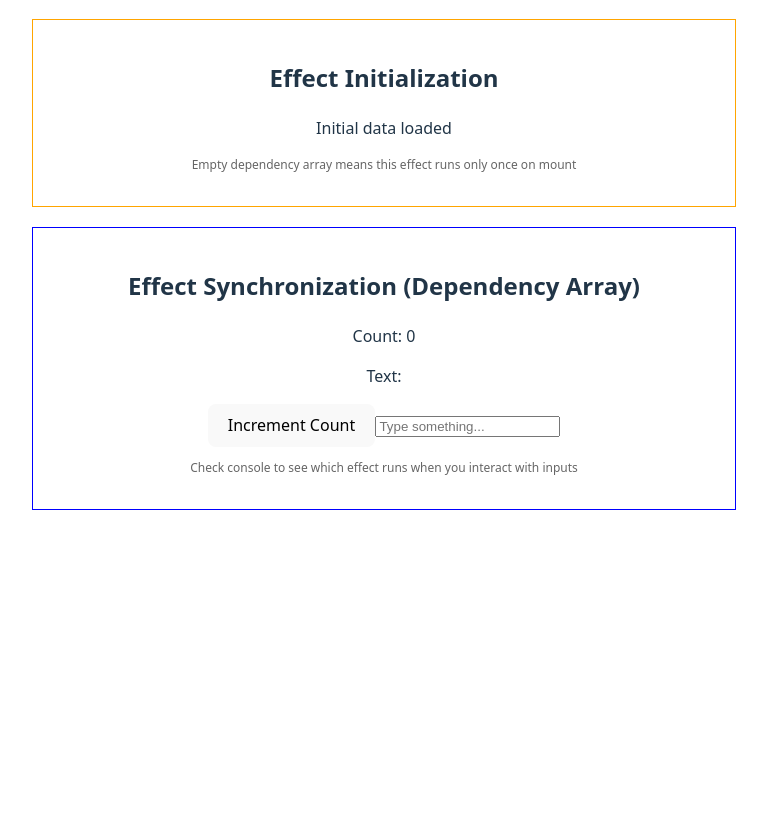
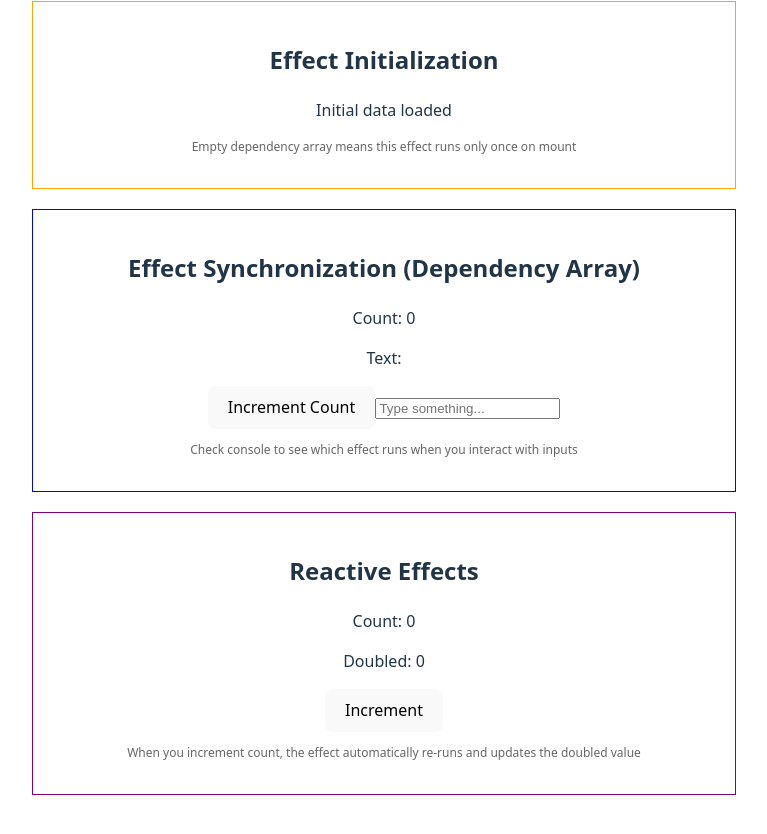
Before and after one commit to brscherer/react-playground, a React (Vite) app in the folder lifecycle-reactive-effects/: page / in a window 1280 px wide. Shown: the part 220-1054 px from the top of the page, without its empty margins (256-1023 px from the left). Before the commit the page ends 800 px from the top, so only its background shows below. Built offline with nearby package versions, Linux system fonts and the light colour scheme.

Commit message:
lifecycle-reactive-effects: add reactive effect

```diff
--- a/lifecycle-reactive-effects/src/App.tsx
+++ b/lifecycle-reactive-effects/src/App.tsx
@@ -1,6 +1,7 @@
 import './App.css'
 import { EffectInitialization } from './components/EffectInitialization'
 import { EffectSynchronization } from './components/EffectSynchronization'
+import { ReactiveEffects } from './components/ReactiveEffects'
 
 function App() {
   return (
@@ -10,6 +11,7 @@ function App() {
       <div style={{ display: 'grid', gap: '20px', marginTop: '20px' }}>
         <EffectInitialization />
         <EffectSynchronization />
+        <ReactiveEffects />
       </div>
     </div>
   )
--- /dev/null
+++ b/lifecycle-reactive-effects/src/components/ReactiveEffects.tsx
@@ -0,0 +1,23 @@
+import { useState, useEffect } from 'react';
+
+export function ReactiveEffects() {
+  const [count, setCount] = useState(0);
+  const [doubled, setDoubled] = useState(0);
+
+  useEffect(() => {
+    console.log('Effect: count changed, updating doubled');
+    setDoubled(count * 2);
+  }, [count]);
+
+  return (
+    <div style={{ padding: '20px', border: '1px solid purple' }}>
+      <h2>Reactive Effects</h2>
+      <p>Count: {count}</p>
+      <p>Doubled: {doubled}</p>
+      <button onClick={() => setCount(count + 1)}>Increment</button>
+      <p style={{ fontSize: '12px', color: '#666' }}>
+        When you increment count, the effect automatically re-runs and updates the doubled value
+      </p>
+    </div>
+  );
+}
```
